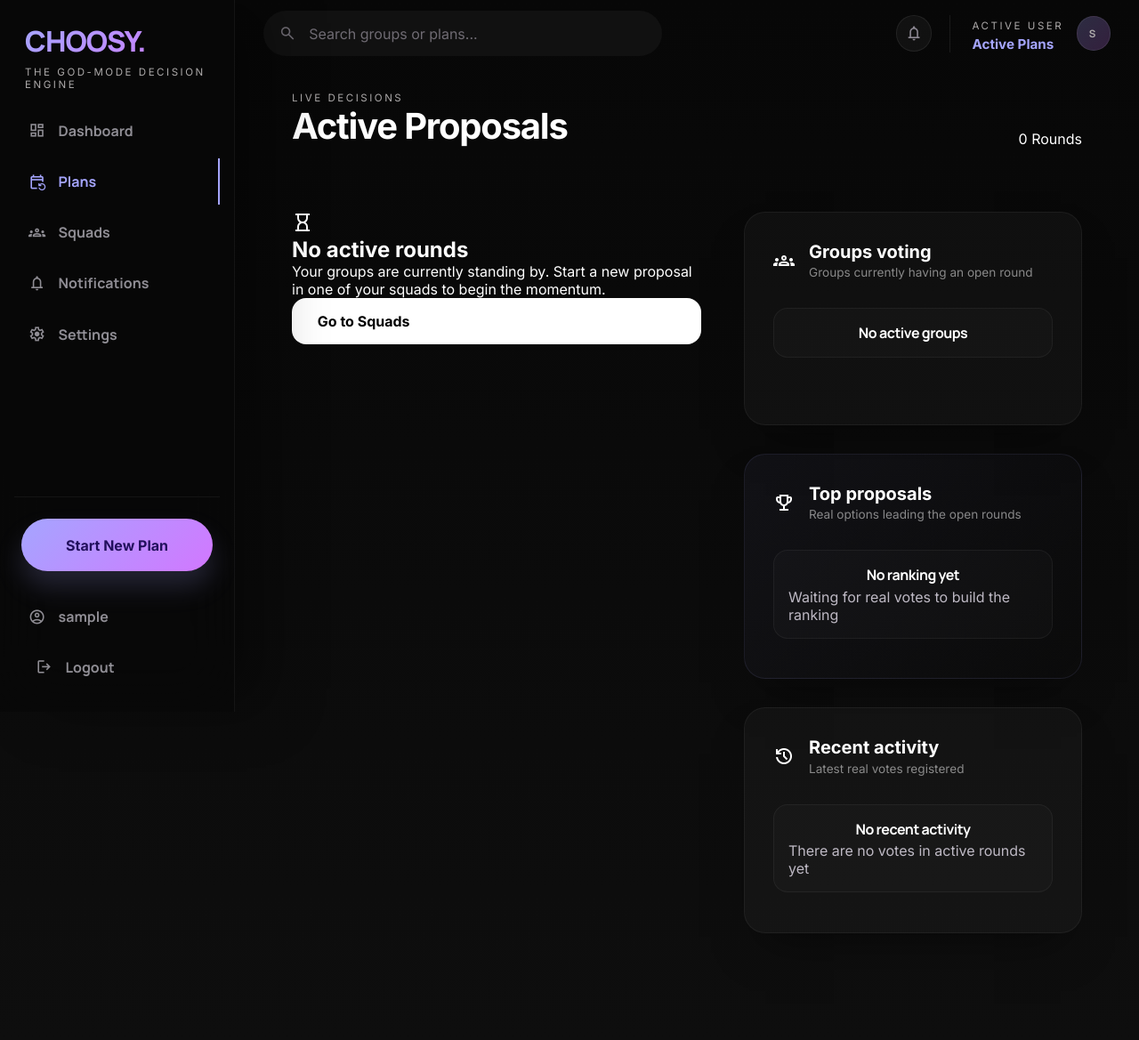
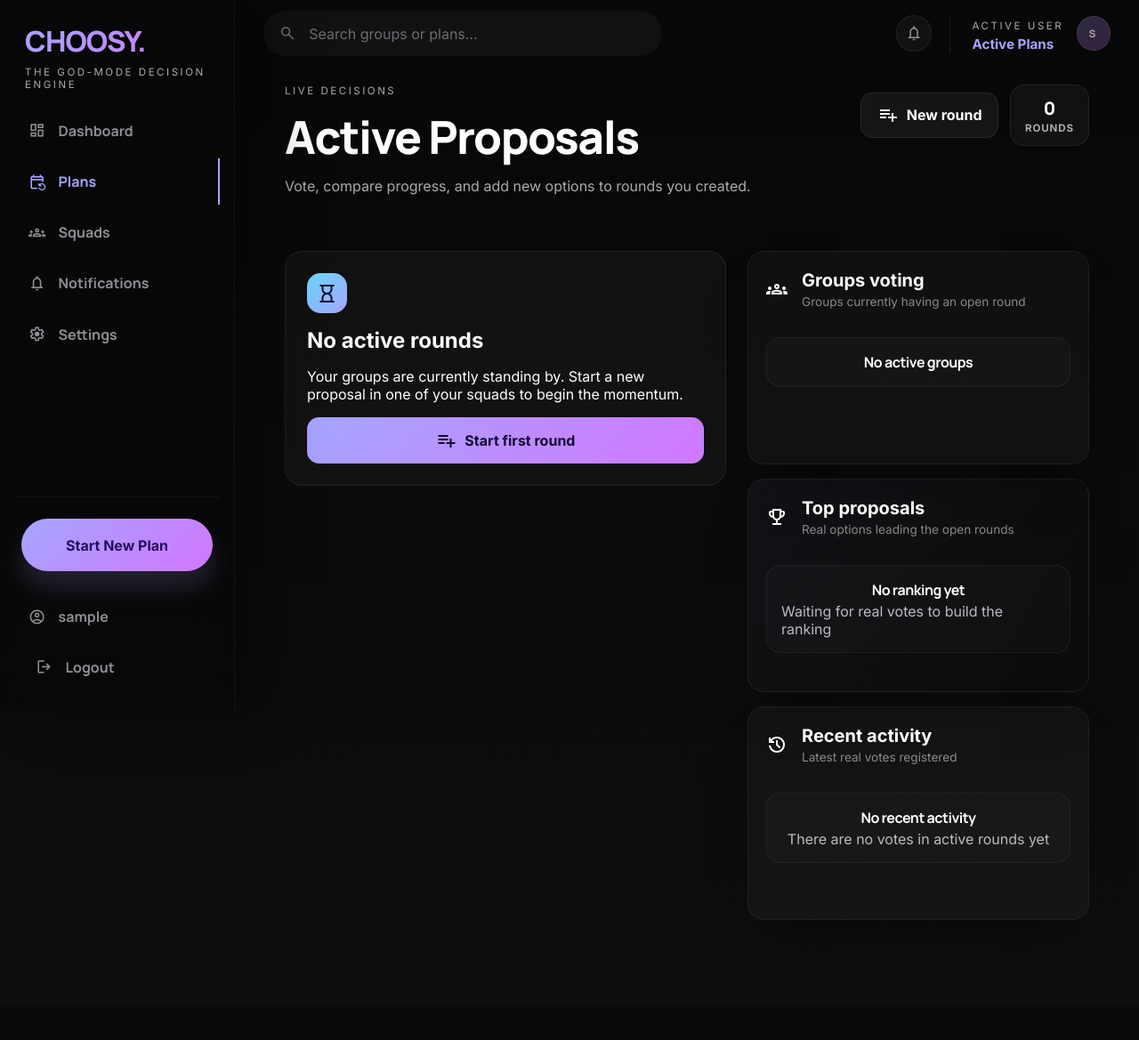
Before and after one commit to choosy-friends-app/choosy-app, a Django app: page /active-plans/ in a window 1280 px wide. Shown: the whole page at 89% size. After the commit the page ends 1034 px from the top, so only its background shows below. Run offline with Django 5.2, Linux system fonts and the light colour scheme; the visitor is signed in with stand-in values (Sample User, id 1); data comes from the database, SQL or seed files in the repository; data that the repository does not hold is empty.

Commit message:
Improve active plans actions

```diff
--- a/core/web/dashboard.py
+++ b/core/web/dashboard.py
@@ -50,6 +50,7 @@ def active_plans(request):
             proposals.append(proposal)
 
     proposals.sort(key=lambda proposal: proposal.updated_at, reverse=True)
+    manageable_proposals = [proposal for proposal in proposals if proposal.created_by_id == request.user.id]
     selected_proposal = None
     selected_id = request.GET.get("proposal")
     if selected_id:
@@ -84,6 +85,8 @@ def active_plans(request):
             "proposals": proposals,
             "hero_proposal": hero_proposal,
             "selected_proposal": hero_proposal,
+            "manageable_proposals": manageable_proposals,
+            "primary_manageable_proposal": manageable_proposals[0] if manageable_proposals else None,
             "top_options": top_options,
             "recent_votes": recent_votes,
         },
--- a/core/web/shared.py
+++ b/core/web/shared.py
@@ -400,6 +400,8 @@ def _decorate_proposal(proposal):
     proposal.options = options
     proposal.option_count = len(options)
     proposal.total_votes = sum(option.vote_count for option in options)
+    for option in options:
+        option.vote_percent = round((option.upvote_count / proposal.total_votes) * 100) if proposal.total_votes else 0
     proposal.leading_option = max(
         options,
         key=lambda option: (option.vote_score, option.upvote_count, -option.option_order),
--- a/front/templates/pages/active_plans.html
+++ b/front/templates/pages/active_plans.html
@@ -6,8 +6,19 @@
     <div class="plans-header__main">
       <p class="page-kicker">LIVE DECISIONS</p>
       <h1>Active Proposals</h1>
+      <p>Vote, compare progress, and add new options to rounds you created.</p>
     </div>
-    <div class="plans-header__stats">
+    <div class="plans-header__actions">
+      {% if primary_manageable_proposal %}
+      <a href="{% url 'crear_plan' %}?proposal={{ primary_manageable_proposal.id }}" class="plans-btn primary">
+        <span class="material-symbols-outlined">add_circle</span>
+        Add option
+      </a>
+      {% endif %}
+      <a href="{% url 'start_new_plan' %}" class="plans-btn secondary">
+        <span class="material-symbols-outlined">playlist_add</span>
+        New round
+      </a>
       <div class="stat-pill">
         <span class="stat-value">{{ proposals|length }}</span>
         <span class="stat-label">Rounds</span>
@@ -27,11 +38,16 @@
           <div class="proposal-godmode__header">
             <div class="proposal-badge">VOTING OPEN</div>
             <h3>{{ proposal.title }}</h3>
-            <span>{{ proposal.group.name }} · {{ proposal.option_count }} options · closes {{
-              proposal.voting_end|date:"H:i" }}</span>
+            <span>{{ proposal.group.name }} · {{ proposal.option_count }} options{% if proposal.voting_ends_at %} · closes {{ proposal.voting_ends_at|date:"H:i" }}{% endif %}</span>
           </div>
 
           <div class="proposal-godmode__actions">
+            {% if proposal.created_by_id == request.user.id %}
+            <a href="{% url 'crear_plan' %}?proposal={{ proposal.id }}" class="plans-btn primary">
+              <span class="material-symbols-outlined">add_circle</span>
+              Add option
+            </a>
+            {% endif %}
             <a href="{% url 'vote' proposal.group.id %}" class="plans-btn primary">
               <span class="material-symbols-outlined">how_to_vote</span>
               Vote Now
@@ -50,7 +66,10 @@
         </div>
         <h2>No active rounds</h2>
         <p>Your groups are currently standing by. Start a new proposal in one of your squads to begin the momentum.</p>
-        <a href="{% url 'groups' %}" class="plans-btn primary">Go to Squads</a>
+        <a href="{% url 'start_new_plan' %}" class="plans-btn primary">
+          <span class="material-symbols-outlined">playlist_add</span>
+          Start first round
+        </a>
       </div>
       {% endfor %}
 
@@ -76,16 +94,14 @@
         </div>
 
         <div class="plans-progress-list">
-          {% for option in selected_proposal.options_with_votes %}
+          {% for option in selected_proposal.options %}
           <div class="plans-progress-item">
             <div class="plans-progress-item__head">
               <strong>{{ option.title }}</strong>
-              <span>{{ option.upvote_count }} votes</span>
+              <span>{{ option.upvote_count }} upvote{{ option.upvote_count|pluralize }}</span>
             </div>
             <div class="plans-progress-bar">
-              <div class="plans-progress-fill"
-                style="width: {% if selected_proposal.total_votes > 0 %}{{ option.upvote_count|add:option.upvote_count|add:0|divisibleby:selected_proposal.total_votes|yesno:"
-                100,0" }}{% else %}0{% endif %}%"></div>
+              <div class="plans-progress-fill" style="width: {{ option.vote_percent }}%"></div>
             </div>
           </div>
           {% endfor %}
@@ -188,44 +204,89 @@
 </script>
 
 <style>
-  /* Base Layout */
   .plans-page {
-    padding: 2rem;
-    max-width: 1400px;
+    padding: 1.5rem;
+    max-width: 1320px;
     margin: 0 auto;
   }
 
   .plans-header {
     display: flex;
     justify-content: space-between;
-    align-items: flex-end;
-    margin-bottom: 2.5rem;
+    align-items: flex-start;
+    gap: 1.5rem;
+    margin-bottom: 1.75rem;
   }
 
   .plans-header h1 {
-    font-size: 2.5rem;
+    font-family: "Manrope", sans-serif;
+    font-size: clamp(2.2rem, 4vw, 3.4rem);
     font-weight: 800;
     margin: 0;
     letter-spacing: -0.03em;
   }
 
-  /* God Mode Proposals */
+  .plans-header__main {
+    display: grid;
+    gap: 0.55rem;
+  }
+
+  .plans-header__main > p:last-child {
+    color: var(--muted);
+    line-height: 1.6;
+    max-width: 42rem;
+  }
+
+  .plans-header__actions {
+    display: flex;
+    align-items: center;
+    justify-content: flex-end;
+    flex-wrap: wrap;
+    gap: 0.8rem;
+  }
+
+  .stat-pill {
+    display: grid;
+    gap: 0.1rem;
+    min-width: 5.2rem;
+    padding: 0.75rem 1rem;
+    border-radius: 1rem;
+    background: rgba(255, 255, 255, 0.04);
+    border: 1px solid rgba(255, 255, 255, 0.07);
+    text-align: center;
+  }
+
+  .stat-value {
+    font-family: "Manrope", sans-serif;
+    font-size: 1.25rem;
+    font-weight: 800;
+  }
+
+  .stat-label {
+    color: var(--muted);
+    font-size: 0.72rem;
+    font-weight: 800;
+    letter-spacing: 0.08em;
+    text-transform: uppercase;
+  }
+
   .proposal-godmode {
     position: relative;
-    height: 400px;
-    border-radius: 2rem;
+    min-height: 18rem;
+    border-radius: 1.25rem;
     overflow: hidden;
-    margin-bottom: 2rem;
+    margin-bottom: 1rem;
     display: flex;
     align-items: flex-end;
-    background: #000;
+    background: #111;
+    border: 1px solid rgba(255, 255, 255, 0.08);
     transition: transform 0.4s cubic-bezier(0.2, 0, 0, 1), box-shadow 0.4s;
     cursor: default;
   }
 
   .proposal-godmode:hover {
-    transform: translateY(-4px);
-    box-shadow: 0 30px 60px rgba(0, 0, 0, 0.4);
+    transform: translateY(-2px);
+    box-shadow: 0 24px 46px rgba(0, 0, 0, 0.32);
   }
 
   .proposal-godmode__bg {
@@ -280,55 +344,57 @@
 
   .proposal-godmode__actions {
     display: flex;
-    gap: 1rem;
+    flex-wrap: wrap;
+    justify-content: flex-end;
+    gap: 0.75rem;
   }
 
   .plans-btn {
-    display: flex;
+    min-height: 2.9rem;
+    display: inline-flex;
     align-items: center;
-    gap: 0.8rem;
-    padding: 1rem 1.8rem;
-    border-radius: 1rem;
-    font-weight: 700;
+    justify-content: center;
+    gap: 0.55rem;
+    padding: 0.8rem 1.1rem;
+    border-radius: 0.85rem;
+    font-weight: 800;
     text-decoration: none;
-    transition: all 0.2s;
-    border: none;
+    transition: transform 0.18s ease, background 0.18s ease, border-color 0.18s ease;
+    border: 1px solid transparent;
     cursor: pointer;
   }
 
   .plans-btn.primary {
-    background: #fff;
-    color: #000;
+    background: linear-gradient(135deg, var(--primary), var(--secondary));
+    color: #120b2f;
   }
 
   .plans-btn.primary:hover {
-    background: var(--primary);
-    color: #fff;
+    transform: translateY(-1px);
   }
 
   .plans-btn.secondary {
-    background: rgba(255, 255, 255, 0.1);
+    background: rgba(255, 255, 255, 0.055);
     color: #fff;
-    backdrop-filter: blur(10px);
+    border-color: rgba(255, 255, 255, 0.08);
   }
 
   .plans-btn.secondary:hover {
-    background: rgba(255, 255, 255, 0.2);
+    background: rgba(255, 255, 255, 0.1);
   }
 
-  /* Layout and Sidebar */
   .plans-layout {
     display: grid;
-    grid-template-columns: 1fr 380px;
-    gap: 3rem;
+    grid-template-columns: minmax(0, 1fr) minmax(19rem, 24rem);
+    gap: 1.5rem;
   }
 
   .plans-card {
     background: rgba(255, 255, 255, 0.03);
     border: 1px solid rgba(255, 255, 255, 0.05);
-    border-radius: 1.5rem;
-    padding: 2rem;
-    margin-bottom: 2rem;
+    border-radius: 1.15rem;
+    padding: 1.25rem;
+    margin-bottom: 1rem;
   }
 
   .plans-card.highlight {
@@ -406,5 +471,91 @@
     align-items: center;
     gap: 0.4rem;
   }
+
+  .plans-empty-state,
+  .plans-live-detail {
+    display: grid;
+    gap: 1rem;
+    padding: 1.5rem;
+    border-radius: 1.25rem;
+    background: rgba(255, 255, 255, 0.035);
+    border: 1px solid rgba(255, 255, 255, 0.07);
+  }
+
+  .plans-live-detail {
+    margin-top: 1.25rem;
+  }
+
+  .plans-detail-header__title {
+    display: flex;
+    align-items: center;
+    gap: 0.85rem;
+  }
+
+  .detail-icon,
+  .empty-icon {
+    width: 2.8rem;
+    height: 2.8rem;
+    display: inline-flex;
+    align-items: center;
+    justify-content: center;
+    border-radius: 0.95rem;
+    color: #120b2f;
+    background: linear-gradient(135deg, var(--tertiary), var(--primary));
+  }
+
+  .plans-progress-list {
+    display: grid;
+    gap: 0.8rem;
+  }
+
+  .plans-progress-item {
+    display: grid;
+    gap: 0.75rem;
+    padding: 1rem;
+    border-radius: 1rem;
+    background: rgba(255, 255, 255, 0.035);
+    border: 1px solid rgba(255, 255, 255, 0.06);
+  }
+
+  .plans-progress-item__head {
+    display: flex;
+    justify-content: space-between;
+    gap: 1rem;
+  }
+
+  .plans-progress-item__head span {
+    color: var(--muted);
+  }
+
+  .plans-progress-bar {
+    height: 0.65rem;
+    overflow: hidden;
+    border-radius: 999px;
+    background: rgba(255, 255, 255, 0.08);
+  }
+
+  .plans-progress-fill {
+    height: 100%;
+    border-radius: inherit;
+    background: linear-gradient(90deg, var(--tertiary), var(--primary));
+  }
+
+  @media (max-width: 980px) {
+    .plans-header,
+    .proposal-godmode__content {
+      flex-direction: column;
+      align-items: stretch;
+    }
+
+    .plans-header__actions,
+    .proposal-godmode__actions {
+      justify-content: flex-start;
+    }
+
+    .plans-layout {
+      grid-template-columns: 1fr;
+    }
+  }
 </style>
 {% endblock %}
```
Also changed, not shown: other parts of front/templates/pages/active_plans.html (+14 -13 lines), core/web/crud.py (+27 -18 lines).
